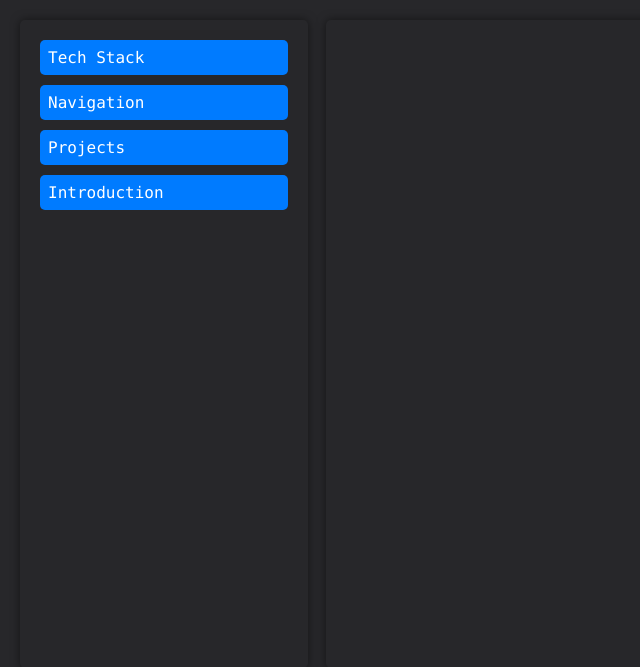
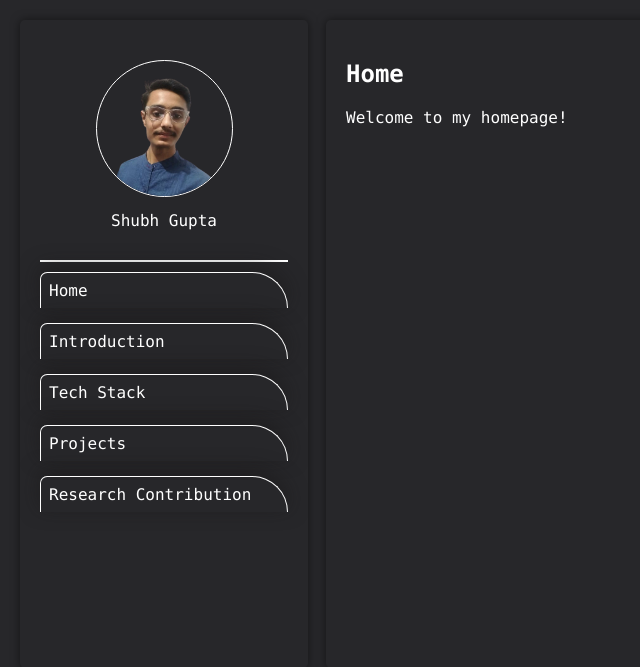
Before and after one commit to ishubhgupta/Portfolio, a PHP site: page / in a window 1280 px wide. Shown: the part 72-739 px from the top of the page, without its empty margins (0-640 px from the left). Run offline with PHP 8.4, Linux system fonts and the light colour scheme; some libraries are stand-ins or nearby versions.

Commit message:
added images and somme animations in it

```diff
--- a/css/index.css
+++ b/css/index.css
@@ -75,9 +75,68 @@ body {
 
 .nav-option {
     cursor: pointer;
-    margin-bottom: 10px;
+    margin-bottom: 15px;
     padding: 8px;
-    background-color: #007bff;
     color: white;
-    border-radius: 5px;
+    border-width: 1px 1px 0 1px; /* Top, Right, Left, Bottom */
+    border-style: solid;
+    border-color: white;
+    border-radius: 20px 100px 0 0;
+    box-shadow: 0 -5px 20px 0 rgba(23, 22, 22, 0.5); /* Add box-shadow to the top */
+    /* transition: all 0.3s ease; */
 }
+/* .nav-option:hover {
+    background-color: #0056b3;
+    transform: translateY(5px);
+} */
+
+.nav-option:active {
+    transform: translateX(5px);
+    box-shadow: none; /* Remove box-shadow on click */
+}
+
+
+
+/* Add your existing styles here */
+
+.left {
+    position: relative;
+}
+
+.above {
+    display: flex;
+    flex-direction: column;
+    align-items: center;
+    padding: 20px;
+}
+
+.line {
+    width: 100%;
+    height: 2px;
+    background-color: white;
+    margin: 10px 0; /* Adjust margin as needed */
+}
+
+.profile-image img {
+    border-radius: 50%;
+    width: 135px; /* Adjust width as needed */
+    height: 135px; /* Adjust height as needed */
+    object-fit: cover;
+    border: 1px solid white; /* Add border color and width */
+    transition: transform 0.5s ease, transform-origin 0.3s ease, scale 0.3s ease;
+}
+
+.profile-image img:hover {
+    transform: perspective(1500px) rotateY(45deg) scale(1.1); /* Enlarge and rotate slightly on hover */
+}
+
+.profile-image img:active {
+    transform: perspective(1500px) rotateY(360deg) scale(1); /* Rotate 360 degrees and reset scale on click */
+}
+
+
+
+.name {
+    color: white;
+    margin-top: 10px; /* Adjust margin as needed */
+}
--- a/index.html
+++ b/index.html
@@ -6,9 +6,10 @@
     <link rel="stylesheet" href="https://cdn.jsdelivr.net/npm/bootstrap-icons@1.3.0/font/bootstrap-icons.css">
     <link rel="stylesheet" href="https://fonts.googleapis.com/css2?family=Material+Symbols+Outlined:opsz,wght,FILL,GRAD@20..48,100..700,0..1,-50..200" />
     <link rel="stylesheet" href="css/index.css"> <!-- Your custom styles -->
+    <link rel="icon" type="image/png" href="assets\images\shubhImage2.jpg" alt="evolkai">
     <title>Shubh Gupta</title>
 </head>
-<body>
+<body onload="loadContent('home')">
     <header class="header">
         <div class="header-left">
             <h1 class="headerName">Shubh Gupta</h1>
@@ -26,25 +27,68 @@
     </header>
     <section class="content">
         <div class="left">
-            <div class="nav-option" onclick="loadContent('tech-stack')">Tech Stack</div>
-            <div class="nav-option" onclick="loadContent('nav')">Navigation</div>
-            <div class="nav-option" onclick="loadContent('projects')">Projects</div>
-            <div class="nav-option" onclick="loadContent('intro')">Introduction</div>
+            <div class="above">
+                <div class="profile-image">
+                    <img src="assets/images/shubhImage2.png" alt="Profile Image">
+                </div>
+                <div class="name">
+                    Shubh Gupta
+                </div>
+            </div>
+            <div class="line"></div> <!-- White line between above and below divs -->
+            <div class="below">
+                <div class="nav-option" onclick="loadContent('home')">Home</div>
+                <div class="nav-option" onclick="loadContent('intro')">Introduction</div>
+                <div class="nav-option" onclick="loadContent('tech-stack')">Tech Stack</div>
+                <div class="nav-option" onclick="loadContent('projects')">Projects</div>
+                <div class="nav-option" onclick="loadContent('researchContribution')">Research Contribution</div>
+            </div>
         </div>
         <div class="right" id="dynamic-content">
             <!-- Content will be loaded here -->
         </div>
     </section>
+
+    <div id="home" style="display: none;">
+        <h2>Home</h2>
+        <p>Welcome to my homepage!</p>
+    </div>
+
+    <div id="intro" style="display: none;">
+        <h2>Introduction</h2>
+        <p>This is the introduction content about Shubh Gupta. Feel free to customize this with your own information.</p>
+        <p>LOREM20</p>
+    </div>
+
+    <div id="tech-stack" style="display: none;">
+        <h2>Tech Stack</h2>
+        <p>This is the tech stack content about Shubh Gupta. Feel free to customize this with your own information.</p>
+        <p>LOREM20</p>
+    </div>
+
+    <div id="projects" style="display: none;">
+        <h2>Projects</h2>
+        <p>This is the projects content about Shubh Gupta. Feel free to customize this with your own information.</p>
+        <p>LOREM20</p>
+    </div>
+
+    <div id="researchContribution" style="display: none;">
+        <h2>Research Contribution</h2>
+        <p>This is the research contribution content about Shubh Gupta. Feel free to customize this with your own information.</p>
+        <p>LOREM20</p>
+    </div>
+
     <script>
         function loadContent(option) {
+            var dynamicContent = document.getElementById('dynamic-content');
             var contentMap = {
-                'tech-stack': '<h2>Tech Stack</h2><p>Placeholder content for Tech Stack.</p>',
-                'nav': '<h2>Navigation</h2><p>Placeholder content for Navigation.</p>',
-                'projects': '<h2>Projects</h2><p>Placeholder content for Projects.</p>',
-                'intro': '<h2>Introduction</h2><p>Placeholder content for Introduction.</p>',
+                'home': document.getElementById('home').innerHTML,
+                'tech-stack': document.getElementById('tech-stack').innerHTML,
+                'projects': document.getElementById('projects').innerHTML,
+                'researchContribution': document.getElementById('researchContribution').innerHTML,
+                'intro': document.getElementById('intro').innerHTML,
             };
 
-            var dynamicContent = document.getElementById('dynamic-content');
             dynamicContent.innerHTML = contentMap[option];
         }
     </script>
```
Also changed, not shown: assets/images/shubhImage1.png (added), assets/images/shubhImage2.png (added), assets/images/shubhImage3.jpg (added).
